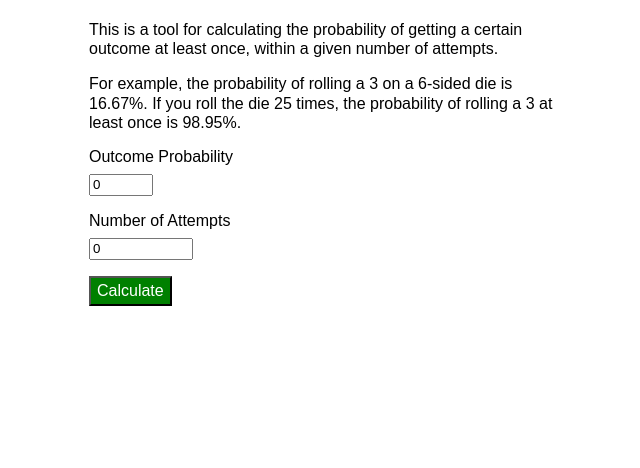
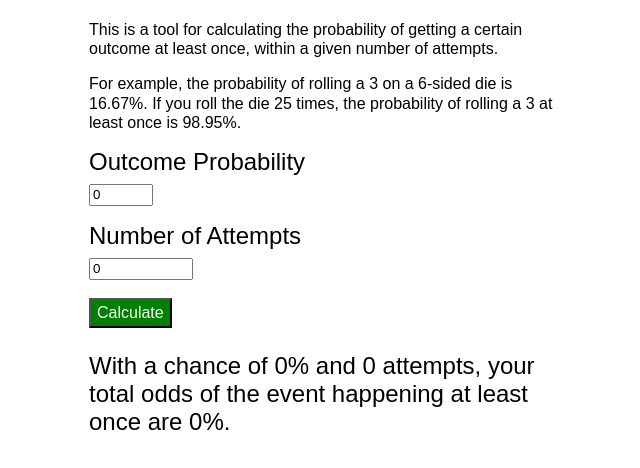
Before and after one commit to PeterBreen/probabilitycalc, a React (Create React App) app: page / in a window 1280 px wide. Shown: the top 468 px of the page, without its empty margins (311-951 px from the left). Built offline with nearby package versions, Linux system fonts and the light colour scheme.

Commit message:
render to <Output> component in DOM instead of alert

```diff
--- /dev/null
+++ b/src/Output.js
@@ -0,0 +1,14 @@
+import React, { Component } from 'react';
+import './Output.css';
+import RNGCalc from './RNGCalc';
+
+class Output extends Component {
+  render() {
+    return (
+      <div className="Output">
+      <p>With a chance of {this.props.probability}% and {this.props.attempts} attempts, your total odds of the event happening at least once are {this.props.calculated}%.</p>
+      </div>
+    )}
+  };
+
+export default Output;
--- a/src/RNGCalc.js
+++ b/src/RNGCalc.js
@@ -1,5 +1,6 @@
 import React, { Component } from 'react';
 import './RNGCalc.css';
+import Output from './Output'
 
 class RNGCalc extends Component {
 
@@ -7,7 +8,8 @@ class RNGCalc extends Component {
      super(props);
      this.state = {
        outcomeProb: 0,
-       numAttempts: 0
+       numAttempts: 0,
+       calcVal: 0
      };
      this.handleChange = this.handleChange.bind(this);
      this.handleSubmit = this.handleSubmit.bind(this);
@@ -36,12 +38,13 @@ class RNGCalc extends Component {
 
    handleSubmit(event) {
      const calcResult = this.probabilityCalc(this.state.outcomeProb, this.state.numAttempts);
-     alert('Outcome Probability: ' + this.state.outcomeProb + '% \nNumber of Attempts: ' + this.state.numAttempts + '\nResults in a probability of: ' + calcResult);
+     this.setState({calcVal: calcResult});
      event.preventDefault();
    }
 
    render() {
      return (
+       <div className="RNGCalc">
          <form onSubmit={this.handleSubmit}>
            <label>
              Outcome Probability
@@ -53,6 +56,8 @@ class RNGCalc extends Component {
            </label>
            <input type="submit" value="Calculate" />
          </form>
+         <Output probability={this.state.outcomeProb} attempts={this.state.numAttempts} calculated={this.state.calcVal}/>
+       </div>
      );
    }
  };
```
Also changed, not shown: src/Output.css (added). Lines whose indentation alone changed are shown as unchanged.
